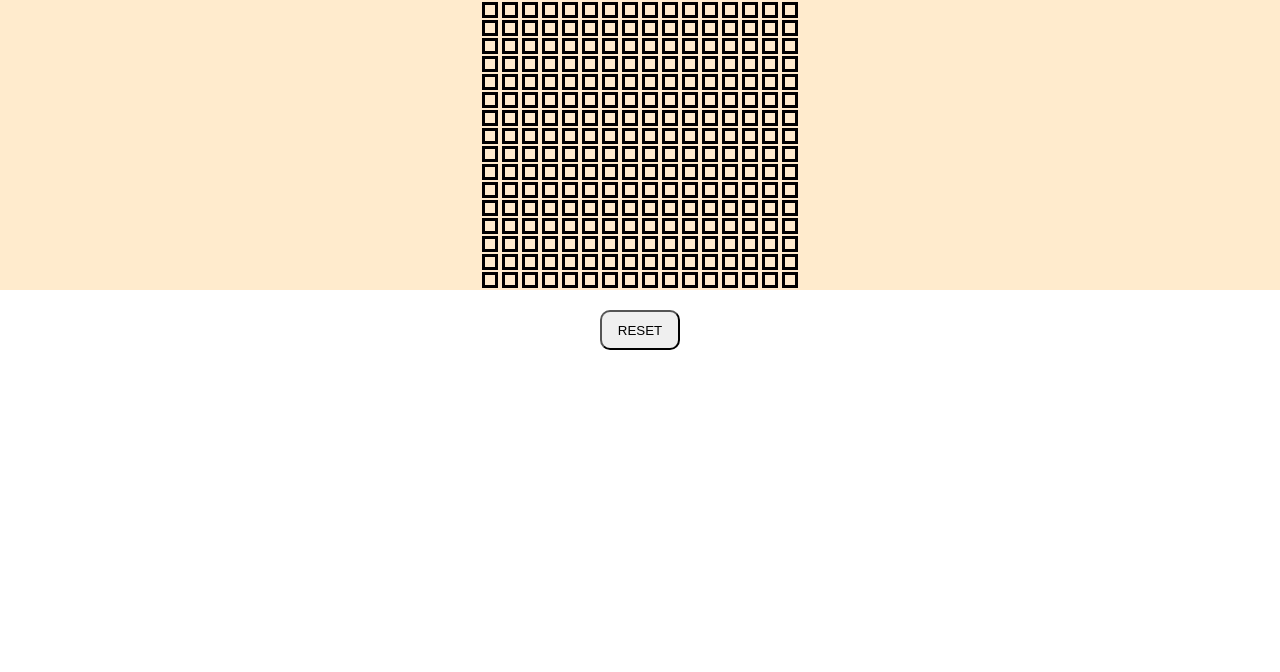
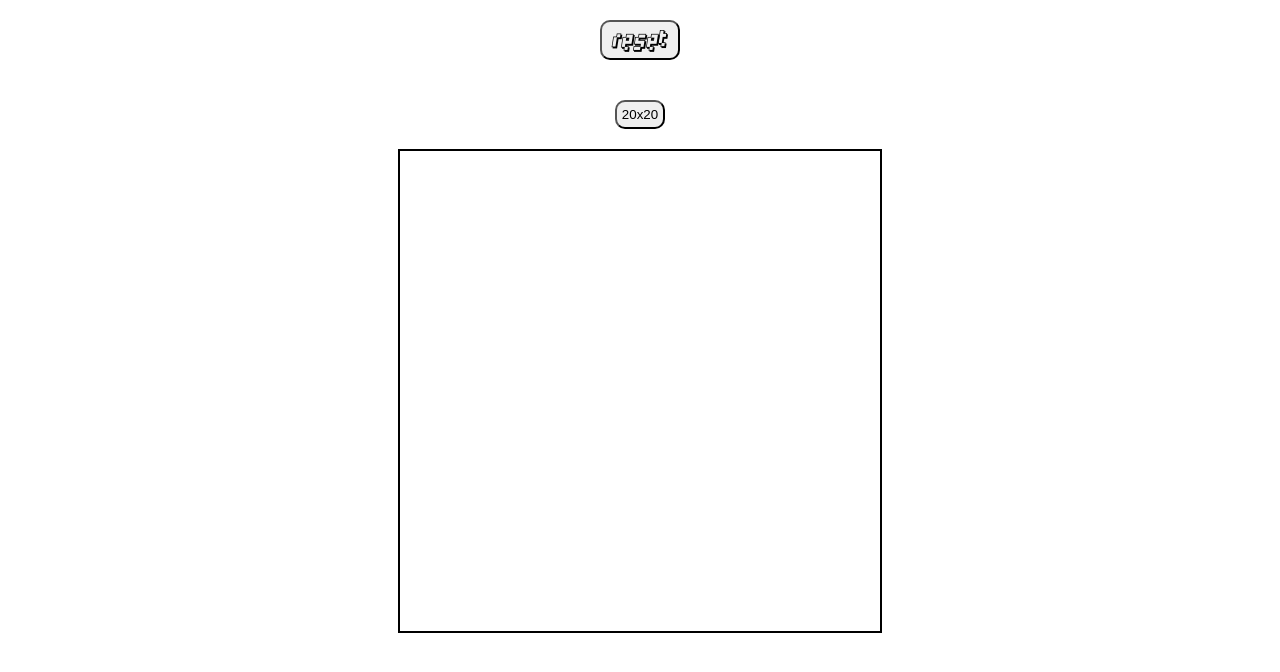
Before and after one commit to aychid/Etch-a-Sketch, a plain HTML site: page index.html in a window 1280 px wide. Drawn offline with Linux system fonts and the light colour scheme.

Commit message:
Fixed grid not being in container space

```diff
--- a/index.html
+++ b/index.html
@@ -10,7 +10,8 @@
 </head>
 
 <body>
+    <button id="reset-btn"> RESET </button>
+    <button class="grid-btn" id="small-grid"> 20x20 </button>
     <div class="grid-container"> </div>
-    <button id="reset-btn"> RESET </button>
 </body>
 </html>
--- a/script.js
+++ b/script.js
@@ -6,15 +6,21 @@
     // Individual squares are empty
 
 
-// Option 2: Flexbox
+let squareNumber = 20;
+
+const smallBtn = document.querySelector("#small-grid");
+smallBtn.addEventListener("click", () => {
+    squareNumber = 20;
+})
+
 const divContainer = document.querySelector(".grid-container");
 
-for (let i = 0; i < 16; i++){ // Outer loop initializes column 0, 1, 2, etc..
+for (let i = 0; i < squareNumber; i++){ // Outer loop initializes column 0, 1, 2, etc..
     const divCol = document.createElement("div");
     divCol.classList.add("grid-col");
     divContainer.appendChild(divCol);
 
-    for( let j = 0; j < 16; j++){ // Inner loop initializes the items in the column
+    for( let j = 0; j < squareNumber; j++){ // Inner loop initializes the items in the column
         const newDiv = document.createElement("div");
         newDiv.classList.add("grid-item");
         divCol.appendChild(newDiv);
@@ -27,5 +33,6 @@ items.forEach((item) => item.addEventListener("mouseover", () => {
     item.classList.add("filled"); // Method 2, using classes
 }));
 
+
 const resetBtn = document.querySelector("#reset-btn");
 resetBtn.addEventListener("click", () => items.forEach((item) => item.classList.remove("filled")));
--- a/style.css
+++ b/style.css
@@ -10,40 +10,48 @@ body{
     align-items: center;
 }
 
+@font-face {
+    font-family: myRobotic;
+    src: url(humanoid/HUMANOID.TTF);
+}
+
 .grid-container{
     display: flex;
-    width: 100% ;
-    height: 100%;
+    width: 480px ;
+    height: 480px;
     background-color: blanchedalmond;
     justify-content: center;
     align-items: center;
     flex-flow: row wrap;
-}
-
-.grid-col{
-    border-color: green;
+    border: 2px solid black
 }
 
 .grid-item,
 .filled {
-    height: 0.1625%; /* 1/16 of the whole grid */
-    width: 0.1625%; /* 1/16 of the whole grid */
-    border: 3px solid black;
-    margin: 2px;
-    padding: 5px;
+    /* height: 6.25%; */
+    /* width: 6.25%;  */
+    background-color: white ;
+    border: 0px solid black;
+    margin: 0px;
+    padding: 12px;
 }
 
 .filled{
     background-color: black;
 }
 
-#reset-btn{
+button{
     display: flex;
     border-radius: 10px;
-    height: 40px;
-    width: 80px;
     justify-content: center;
     align-items: center;
     padding: 5px;
     margin: 20px;
 }
+
+#reset-btn{
+    height: 40px;
+    width: 80px;
+    font-family: myRobotic;
+    font-size: 24px;
+}
```
Also changed, not shown: humanoid/HUMANOID.TTF (added), humanoid/HUMANOIDSTRAIGHT.TTF (added), humanoid/pizzadudedotdk.txt (added).
